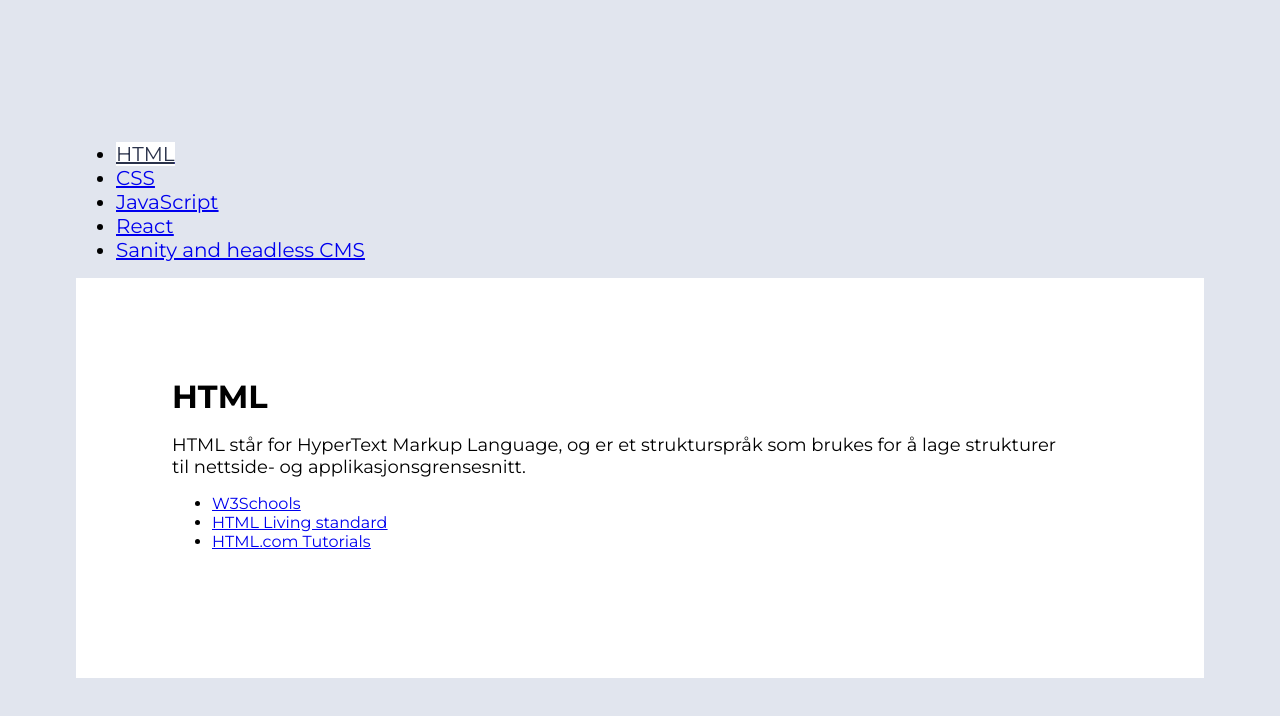
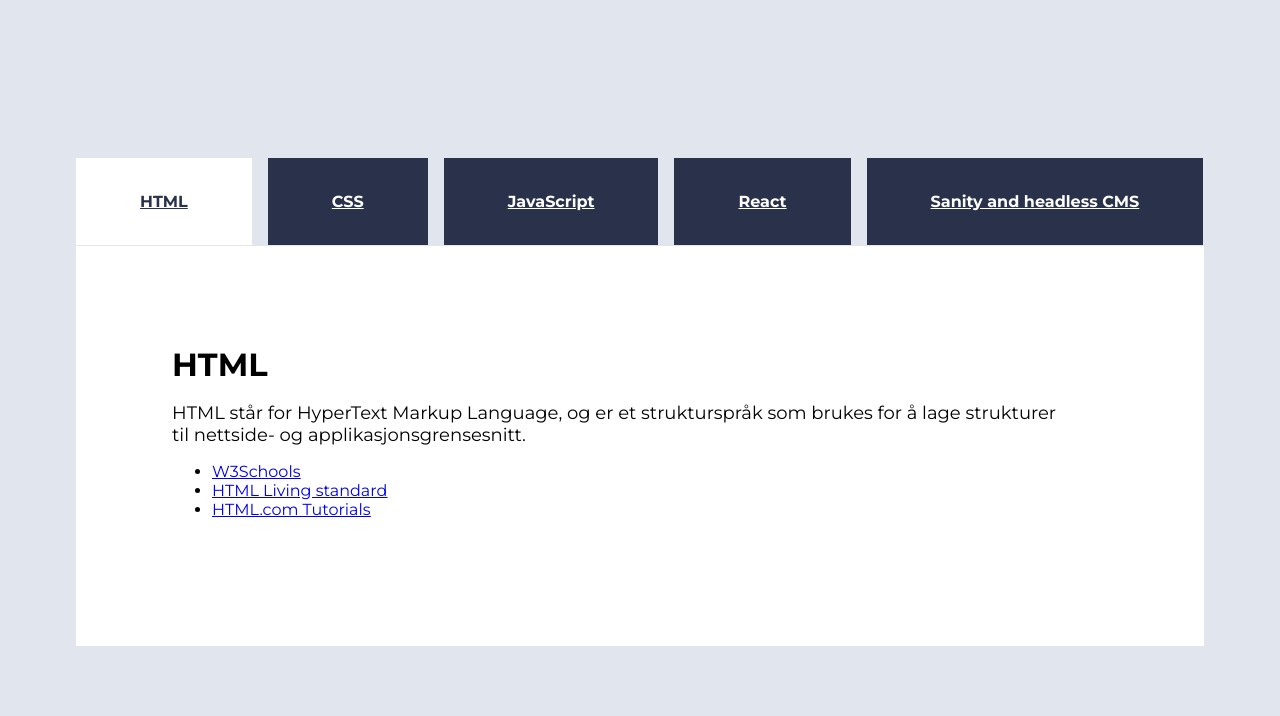
Before and after one commit to Vilped1/UIN23ak3_resourceapp_group13, a React (Vite) app in the folder arbeidskrav_3/: page /html in a window 1280 px wide. Shown: the top 716 px of the page. Built offline with nearby package versions, Linux system fonts and the light colour scheme.

Commit message:
Update Nav.scss

```diff
--- a/arbeidskrav_3/src/styles/Nav.scss
+++ b/arbeidskrav_3/src/styles/Nav.scss
@@ -1,4 +1,4 @@
-.button-group {
+.menu {
     display: flex;
     flex-wrap: nowrap;
     list-style: none;
@@ -10,7 +10,7 @@
     text-decoration: none;
    }
 
-.nav-button {
+.menubutton {
     background-color: var(--darkblue);
     color: var(--white);
     font-size: 1rem;
```
